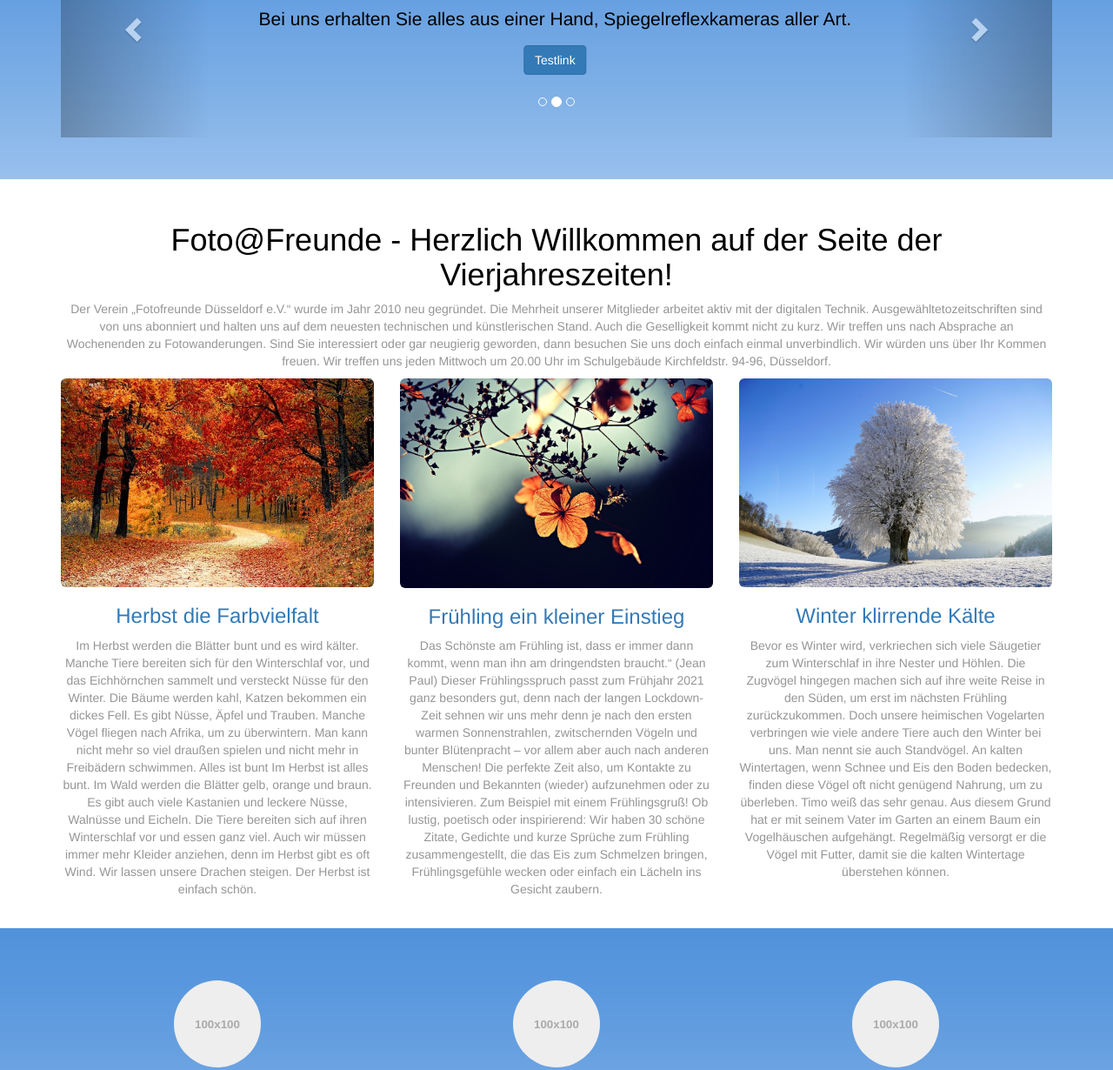
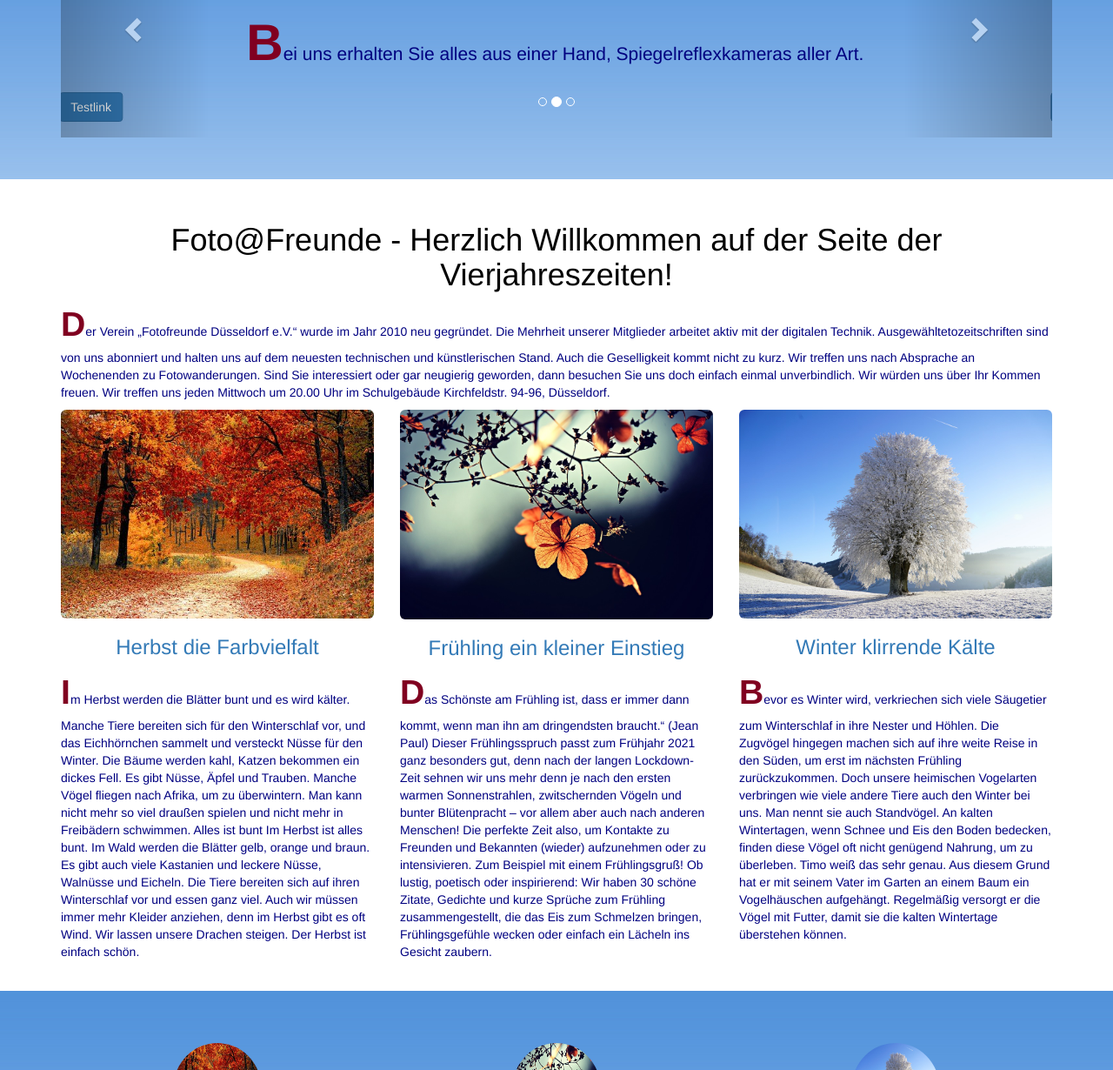
Before and after one commit to GlasderDamian/Vierjahrezeiten, a plain HTML site: page index.html in a window 1280 px wide. Shown: the part 190-1420 px from the top of the page at 87% size. Drawn offline with Linux system fonts and the light colour scheme.

Commit message:
Add files via upload

```diff
--- a/css/custom.css
+++ b/css/custom.css
@@ -5,8 +5,18 @@ body {
 
 h1, h2, h3, h4, h5, h6 {
 	color: black;
+
+	}
+	p::first-letter{
+		font-weight:bold;
+		font-size: 2.8em;
+		color:#800020;
 	}
 
+	p {
+	text-align: left;
+	color:#000080;
+	}
 .feature {
 	background-image: url(../bilder/hg.jpg);
 	background-repeat:repeat-x;
--- a/index.html
+++ b/index.html
@@ -87,17 +87,17 @@
 			<div class="carousel-inner" role="listbox">
 				<div class="item active">
 					<h1>Proffesionelle Spiegelreflexkamera</h1>
-					<p>Bei uns erhalten Sie alles aus einer Hand, Spiegelreflexkameras aller Art.</p>
+					<p style="text-align: center;">Bei uns erhalten Sie alles aus einer Hand, Spiegelreflexkameras aller Art.</p>
 					<p><a class="btn btn-primary" href="#">Testlink</a></p>
 				</div>
 				<div class="item">
 					<h1>Hochauflösende Aufnahmen!</h1>
-					<p>Bei uns werden Farben gelebt!</p>
+					<p style="text-align: center;">Bei uns wird IT-Sicherheit groß geschrieben! Unsere White-Hat Hacker beraten Sie umfassend!</p>
 					<p><a class="btn btn-primary" href="#">Testlink</a></p>
 				</div>
 				<div class="item">
 					<h1>Feierlichkeiten! - Wir übernehmen das fotografieren auf ihrer Feier!</h1>
-					<p>Jederzeit Buchbar!</p>
+					<p style="text-align: center;">Wir bieten rundum 24/7 Support an!</p>
 					<p><a class="btn btn-primary" href="#">Kontaktieren Sie uns!</a></p>
 				</div>
 			</div>
@@ -179,19 +179,19 @@
 			<div class="container">
 				<div class="row">
 					<div class="col-sm-4 footer-blurb-item">
-						<img class="img-circle" src="holder.js/100x100" alt="" width="100" height="100">
+						<img class="img-circle" src="bilder/Herbst.jpg" alt="" width="100" height="100">
 						<h3>Test Text 5</h3>
 						<p>Lorem ipsum dolor sit amet, consetetur sadipscing elitr, sed diam nonumy eirmod tempor invidunt ut labore et dolore magna aliquyam erat, sed diam voluptua. At vero eos et accusam et justo duo dolores et ea rebum. Stet clita kasd gubergren, no sea takimata sanctus est Lorem ipsum dolor sit amet. Lorem ipsum dolor sit amet, consetetur sadipscing elitr, sed diam nonumy eirmod tempor invidunt ut labore et dolore magna aliquyam erat, sed diam voluptua. At vero eos et accusam et justo duo dolores et ea rebum. Stet clita kasd gubergren, no sea takimata sanctus est Lorem ipsum dolor sit amet.</p>
 						<p><a class="btn btn-default" href="#">Testlink</a></p>
 					</div>
 					<div class="col-sm-4 footer-blurb-item">
-						<img class="img-circle" src="holder.js/100x100" alt="" width="100" height="100">
+						<img class="img-circle" src="bilder/Frühling.jpg" alt="" width="100" height="100">
 						<h3>Test Text 6</h3>
 						<p>Lorem ipsum dolor sit amet, consetetur sadipscing elitr, sed diam nonumy eirmod tempor invidunt ut labore et dolore magna aliquyam erat, sed diam voluptua. At vero eos et accusam et justo duo dolores et ea rebum. Stet clita kasd gubergren, no sea takimata sanctus est Lorem ipsum dolor sit amet. Lorem ipsum dolor sit amet, consetetur sadipscing elitr, sed diam nonumy eirmod tempor invidunt ut labore et dolore magna aliquyam erat, sed diam voluptua. At vero eos et accusam et justo duo dolores et ea rebum. Stet clita kasd gubergren, no sea takimata sanctus est Lorem ipsum dolor sit amet.</p>
 						<p><a class="btn btn-default" href="#">Testlink</a></p>
 					</div>
 					<div class="col-sm-4 footer-blurb-item">
-						<img class="img-circle" src="holder.js/100x100" alt="" width="100" height="100">
+						<img class="img-circle" src="bilder/Winter.jpg" alt="" width="100" height="100">
 						<h3>Test Text 7</h3>
 						<p>Lorem ipsum dolor sit amet, consetetur sadipscing elitr, sed diam nonumy eirmod tempor invidunt ut labore et dolore magna aliquyam erat, sed diam voluptua. At vero eos et accusam et justo duo dolores et ea rebum. Stet clita kasd gubergren, no sea takimata sanctus est Lorem ipsum dolor sit amet. Lorem ipsum dolor sit amet, consetetur sadipscing elitr, sed diam nonumy eirmod tempor invidunt ut labore et dolore magna aliquyam erat, sed diam voluptua. At vero eos et accusam et justo duo dolores et ea rebum. Stet clita kasd gubergren, no sea takimata sanctus est Lorem ipsum dolor sit amet..</p>
 						<p><a class="btn btn-default" href="#">Testlink</a></p>
```
